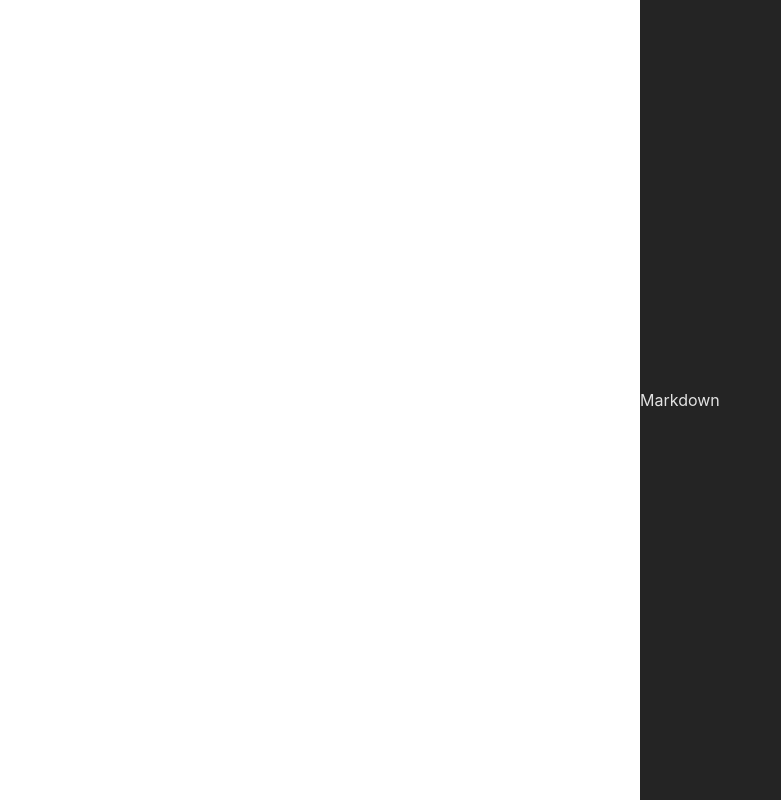
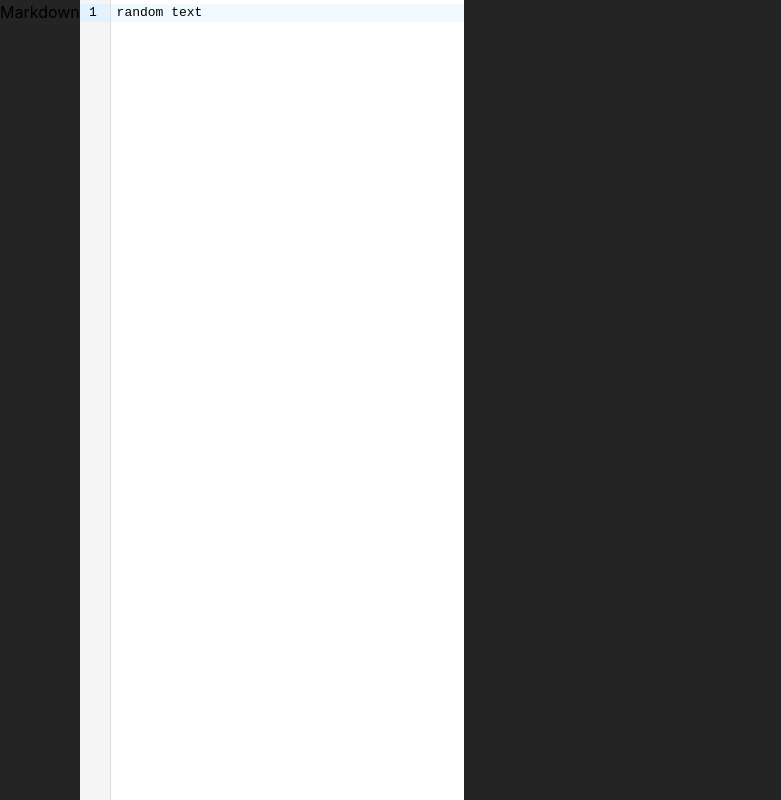
Before and after one commit to Sty6x/vite-reactts-electron, a React (Vite) app: page / in a window 1280 px wide. Shown: the whole page, without its empty margins (0-781 px from the left). Built offline with nearby package versions, Linux system fonts and the light colour scheme.

Commit message:
had to remove styles to code mirror from my css

```diff
--- a/src/App.scss
+++ b/src/App.scss
@@ -11,26 +11,27 @@ body,
 	flex: 1;
 	display: inherit;
 	:first-child {
-		min-width: 50%;
+		// min-width: 50%;
+		color: black;
 	}
 	:last-child {
-		min-width: 50%;
+		min-width: 30%;
 	}
 	div > h1 {
 		display: block;
 	}
-	div {
-		display: inherit;
-		flex-direction: column;
-		justify-content: center;
-	}
-	div > div {
-		width: 100%;
-		height: 100%;
-	}
+	// div {
+	// 	display: inherit;
+	// 	flex-direction: column;
+	// 	justify-content: center;
+	// }
+	// div > div {
+	// 	width: 100%;
+	// 	height: 100%;
+	// }
 }
 
 #editor-parent {
-	background-color: white;
-	color: black;
+	// background-color: white;
+	// color: black;
 }
--- a/src/App.tsx
+++ b/src/App.tsx
@@ -1,16 +1,18 @@
-import { useRef, useState } from "react";
-import logoVite from "./assets/logo-vite.svg";
-import logoElectron from "./assets/logo-electron.svg";
+import React, { useRef, useState, useCallback } from "react";
 import "./App.scss";
 import ReactMarkdown from "react-markdown";
+import CodeMirror from "@uiw/react-codemirror";
 interface InputProps {
 	handleChange: (e: React.ChangeEvent<HTMLInputElement>) => null;
 }
+interface CallbackProps {}
 function App() {
 	const [count, setCount] = useState(0);
 	const [userInput, setUserInput] = useState<string>("");
 	const editorRef = useRef<HTMLDivElement>();
-
+	const onChange = React.useCallback((value: string, viewUpdate) => {
+		console.log("value:", value);
+	}, []);
 	function handleChange(e: React.ChangeEvent<HTMLTextAreaElement>) {
 		const inputValue: string = e.target.value;
 		setUserInput(inputValue);
@@ -18,12 +20,15 @@ function App() {
 	return (
 		<div className="App">
 			<div>
-				<div ref={editorRef} id="editor-parent" />
-			</div>
-			<div>
 				<h1>Markdown</h1>
 				<ReactMarkdown>{userInput}</ReactMarkdown>
 			</div>
+			<CodeMirror
+				value="random text"
+				onChange={onChange}
+				width="100%"
+				height="100%"
+			/>
 		</div>
 	);
 }
```
